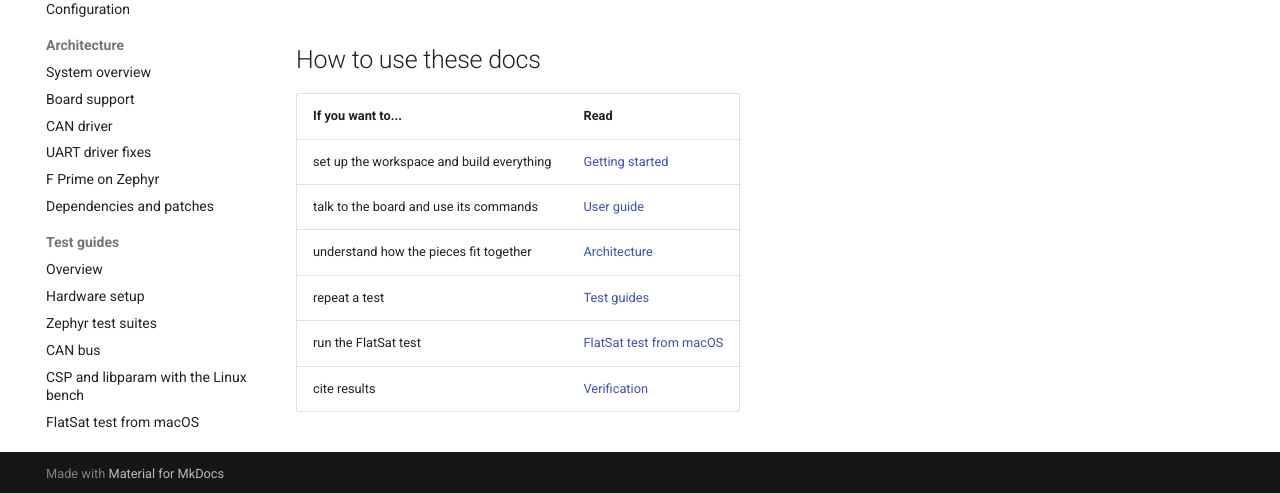
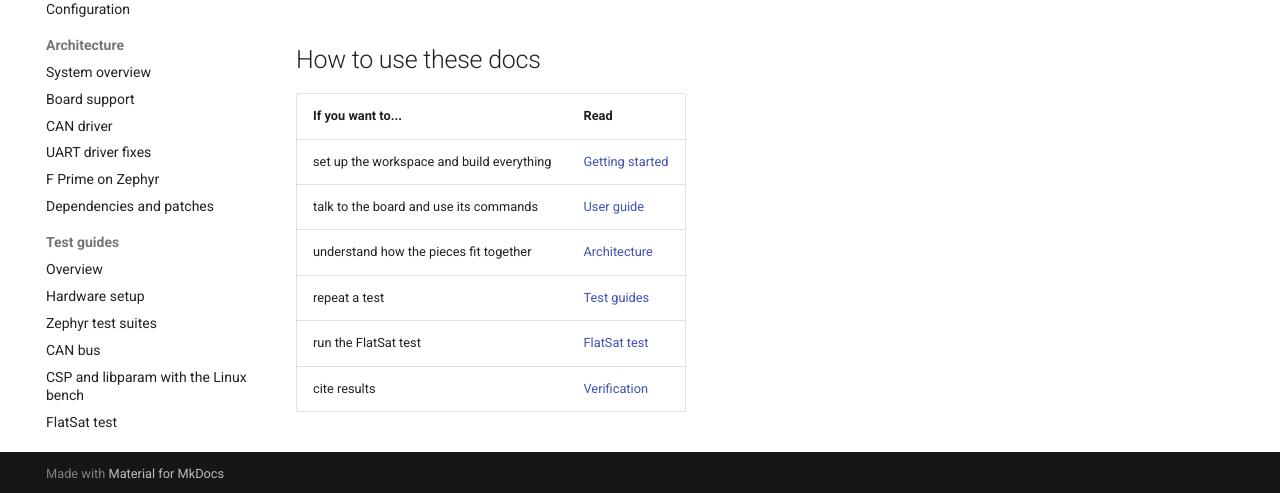
Before and after one commit to SiboVG/ZephyrOSTe0715, an MkDocs documentation site: the page built from docs/index.md, in a window 1280 px wide and 900 px high, scrolled down 994 px. Shown: the part 404-897 px from the top of the window. Built offline with MkDocs 1.6.1 and Material for MkDocs 9.7.7, drawn with Linux system fonts in a browser that asks for light colours; comment, search, counter and statistics services are not loaded.

Commit message:
docs: FlatSat procedure for macOS and Linux
The TE0715 operator can now use a Linux laptop as well as a Mac. Where
the commands differ (installing pyserial and the dialout group, finding
the console port), the procedure shows both in tabs. Step 2 also says
what to check when no port appears at all. The page is renamed from
"FlatSat test from macOS" to "FlatSat test", and flatsat_console.py's
"no port" message gives the Linux command too.

```diff
--- a/docs/index.md
+++ b/docs/index.md
@@ -56,5 +56,5 @@ and the results of the latest full test run in the
 | talk to the board and use its commands | [User guide](guide/connect.md) |
 | understand how the pieces fit together | [Architecture](architecture/index.md) |
 | repeat a test | [Test guides](tests/index.md) |
-| run the FlatSat test | [FlatSat test from macOS](tests/flatsat.md) |
+| run the FlatSat test | [FlatSat test](tests/flatsat.md) |
 | cite results | [Verification](verification/requirements.md) |
--- a/mkdocs.yml
+++ b/mkdocs.yml
@@ -93,7 +93,7 @@ nav:
       - Zephyr test suites: tests/zephyr-suites.md
       - CAN bus: tests/can-bus.md
       - CSP and libparam with the Linux bench: tests/csp-libparam.md
-      - FlatSat test from macOS: tests/flatsat.md
+      - FlatSat test: tests/flatsat.md
   - Verification:
       - Requirements and verification: verification/requirements.md
       - Test case specifications: verification/test-cases.md
```
Also changed, not shown: docs/verification/test-cases.md (+1 -1 lines), 3 other files.
